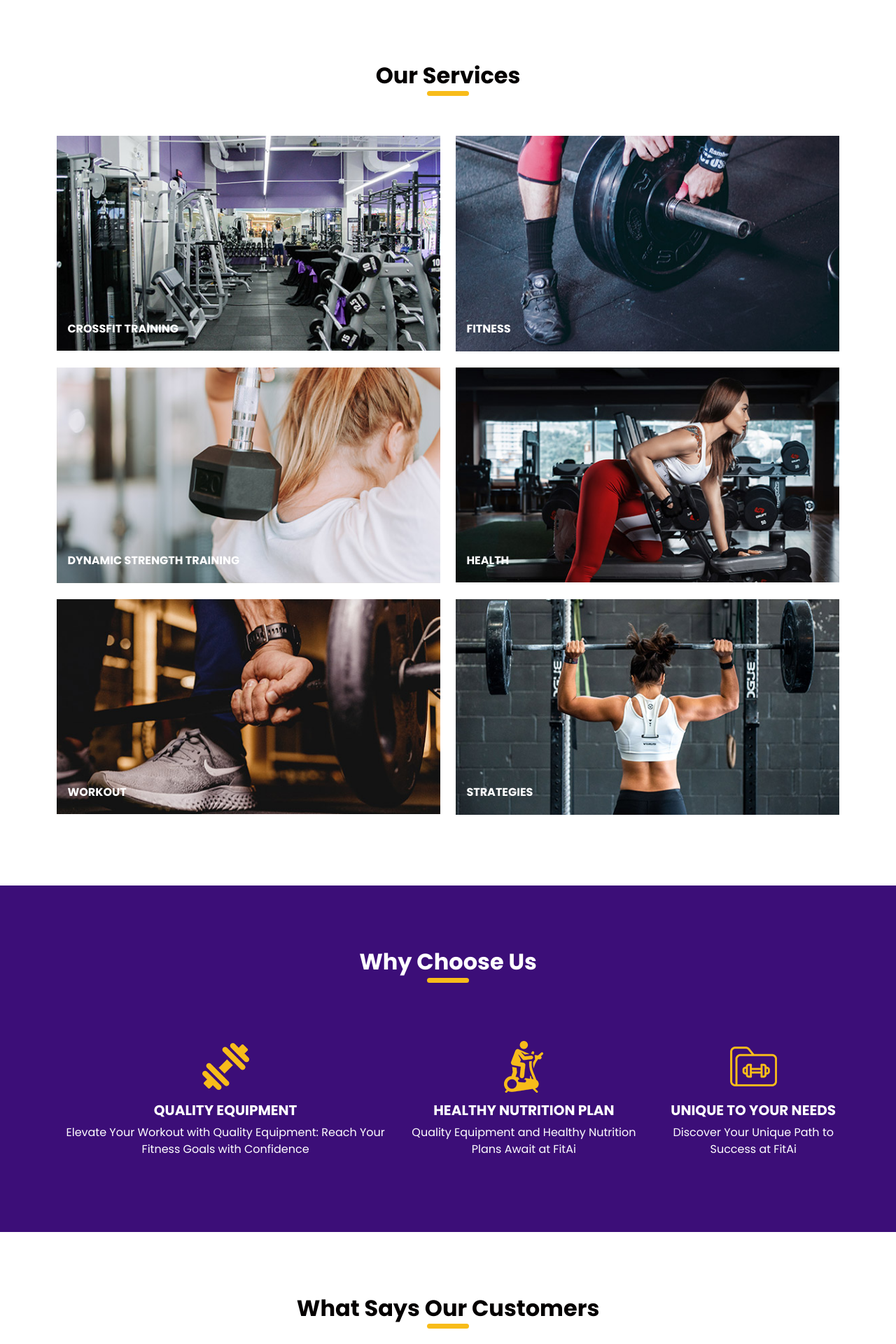
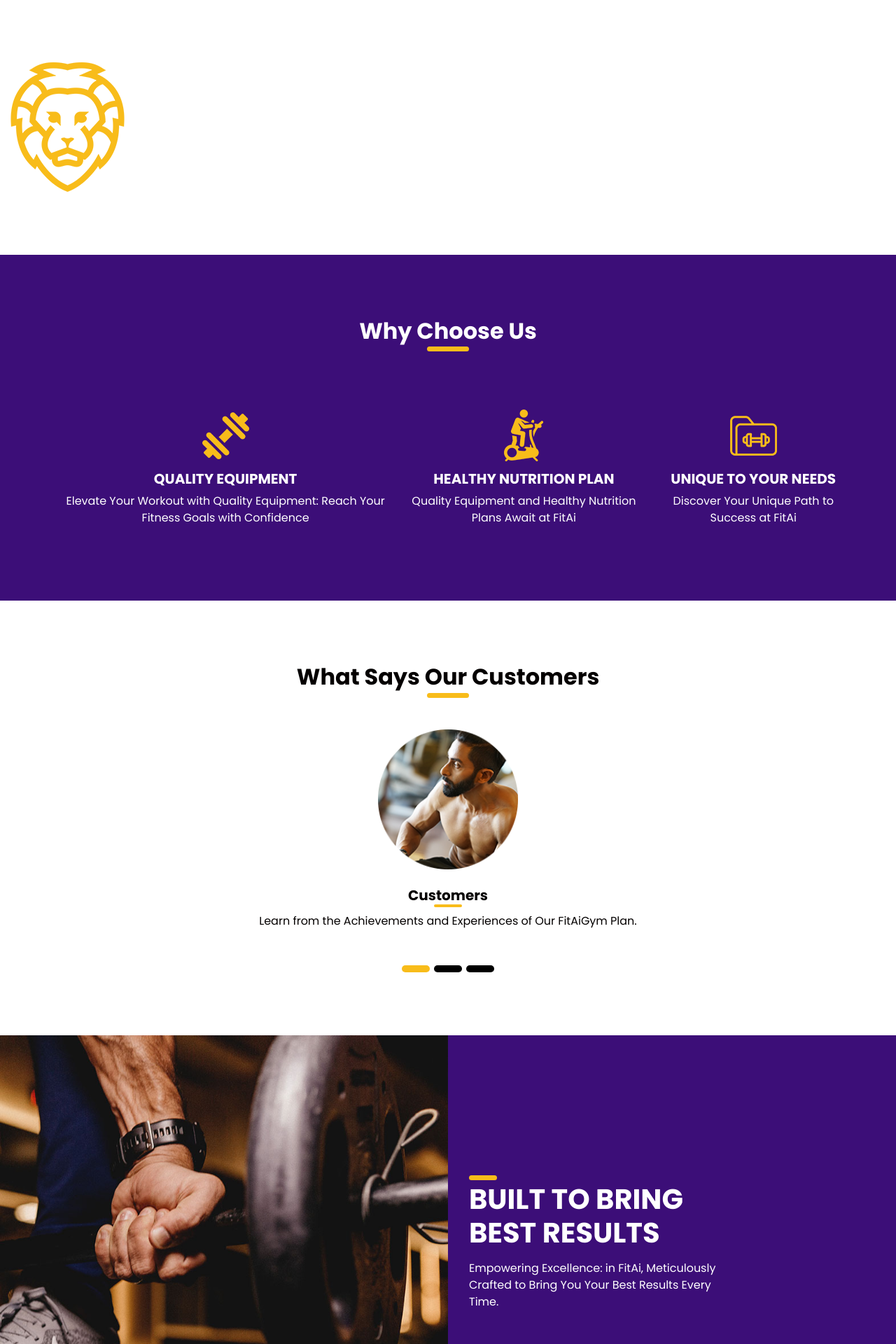
Before and after one commit to youssef266/FitAI, a Flask app: page / in a window 1280 px wide. Shown: the part 801-2721 px from the top of the page at 70% size. Run offline with Flask 3, Linux system fonts and the light colour scheme; some libraries are stand-ins or nearby versions; some web fonts are replaced.

Commit message:
add the logo

```diff
--- a/templates/content/home.html
+++ b/templates/content/home.html
@@ -87,97 +87,9 @@
 </section>
 </div>
   <section class="service_section layout_padding">
-    <div class="container">
-      <div class="heading_container">
-        <h2>
-          Our Services
-        </h2>
-      </div>
-      <div class="service_container">
-        <div class="box">
-          <img src="../static/images/s-1.jpg" alt="">
-          <h6 class="visible_heading">
-            CROSSFIT TRAINING
-          </h6>
-          <div class="link_box">
-            <a href="">
-              <img src="../static/images/link.png" alt="">
-            </a>
-            <h6>
-              CROSSFIT TRAINING
-            </h6>
-          </div>
-        </div>
-        <div class="box">
-          <img src="../static/images/s-2.jpg" alt="">
-          <h6 class="visible_heading">
-            FITNESS
-          </h6>
-          <div class="link_box">
-            <a href="">
-              <img src="../static/images/link.png" alt="">
-            </a>
-            <h6>
-              FITNESS
-            </h6>
-          </div>
-        </div>
-        <div class="box">
-          <img src="../static/images/s-3.jpg" alt="">
-          <h6 class="visible_heading">
-            DYNAMIC STRENGTH TRAINING
-          </h6>
-          <div class="link_box">
-            <a href="">
-              <img src="../static/images/link.png" alt="">
-            </a>
-            <h6>
-              DYNAMIC STRENGTH TRAINING
-            </h6>
-          </div>
-        </div>
-        <div class="box">
-          <img src="../static/images/s-4.jpg" alt="">
-          <h6 class="visible_heading">
-            HEALTH
-          </h6>
-          <div class="link_box">
-            <a href="">
-              <img src="../static/images/link.png" alt="">
-            </a>
-            <h6>
-              HEALTH
-            </h6>
-          </div>
-        </div>
-        <div class="box">
-          <img src="../static/images/s-5.jpg" alt="">
-          <h6 class="visible_heading">
-            WORKOUT
-          </h6>
-          <div class="link_box">
-            <a href="">
-              <img src="../static/images/link.png" alt="">
-            </a>
-            <h6>
-              WORKOUT
-            </h6>
-          </div>
-        </div>
-        <div class="box">
-          <img src="../static/images/s-6.jpg" alt="">
-          <h6 class="visible_heading">
-            STRATEGIES
-          </h6>
-          <div class="link_box">
-            <a href="">
-              <img src="../static/images/link.png" alt="">
-            </a>
-            <h6>
-              STRATEGIES
-            </h6>
-          </div>
-        </div>
+    <div class="col-md-6">
+      <div class="img-box">
+        <img src="{{ url_for('static', filename='images/about-img.png') }}" alt="">
       </div>
     </div>
   </section>
```
